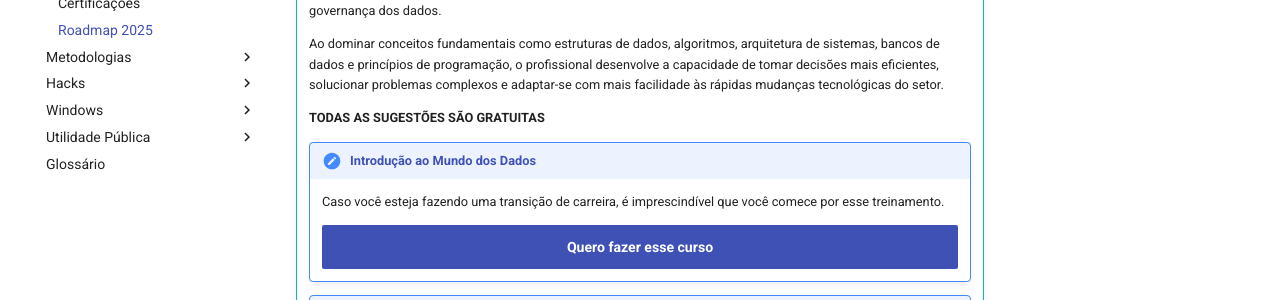
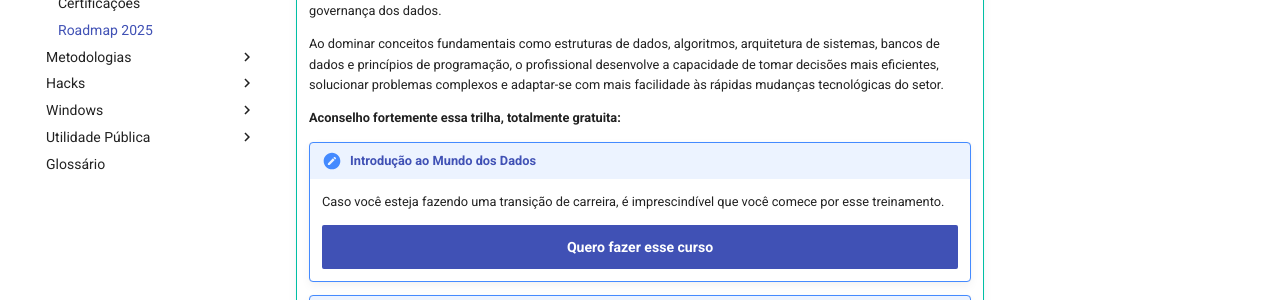
Before and after one commit to andersonbraz/andersonbraz.github.io, an MkDocs documentation site: the page built from docs/estudos/roadmap.md, in a window 1280 px wide and 900 px high. Shown: the part 270-570 px from the top of the window. Built offline with MkDocs 1.6.1 and Material for MkDocs 9.7.7, drawn with Linux system fonts in a browser that asks for light colours.

Commit message:
Update Project.

```diff
--- a/docs/estudos/roadmap.md
+++ b/docs/estudos/roadmap.md
@@ -6,7 +6,7 @@
 
     Ao dominar conceitos fundamentais como estruturas de dados, algoritmos, arquitetura de sistemas, bancos de dados e princípios de programação, o profissional desenvolve a capacidade de tomar decisões mais eficientes, solucionar problemas complexos e adaptar-se com mais facilidade às rápidas mudanças tecnológicas do setor.
 
-    **TODAS AS SUGESTÕES SÃO GRATUITAS**
+    **Aconselho fortemente essa trilha, totalmente gratuita:**
 
     !!! note "[Introdução ao Mundo dos Dados](https://www.preditiva.ai/curso-mundo-dos-dados-gratuito){target="_blank"}"
 
@@ -42,7 +42,7 @@
 
     O domínio de Python, SQL, comandos Shell e Git é essencial para engenheiros de dados que atuam em projetos de produtos de dados, pois essas ferramentas compõem a base técnica para manipulação, transformação, automação e versionamento de processos envolvendo grandes volumes de informação.
 
-    Aconselho fortemente essa trilha, totalmente gratuita:
+    **Aconselho fortemente essa trilha, totalmente gratuita:**
 
     !!! note "[Python 3 Curso Rápido](https://www.cod3r.com.br/courses/python-3-curso-rapido){target="_blank"}"
 
```
